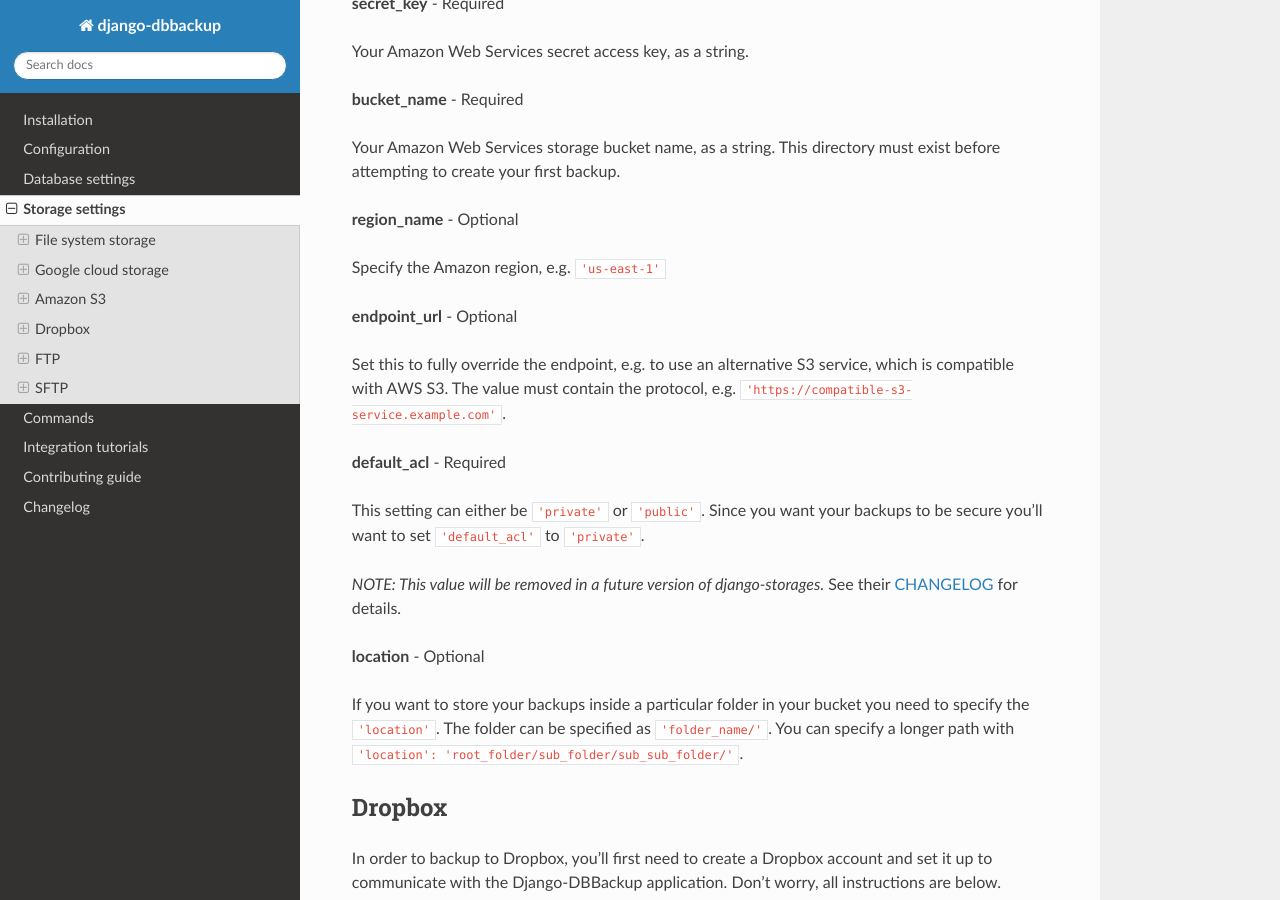
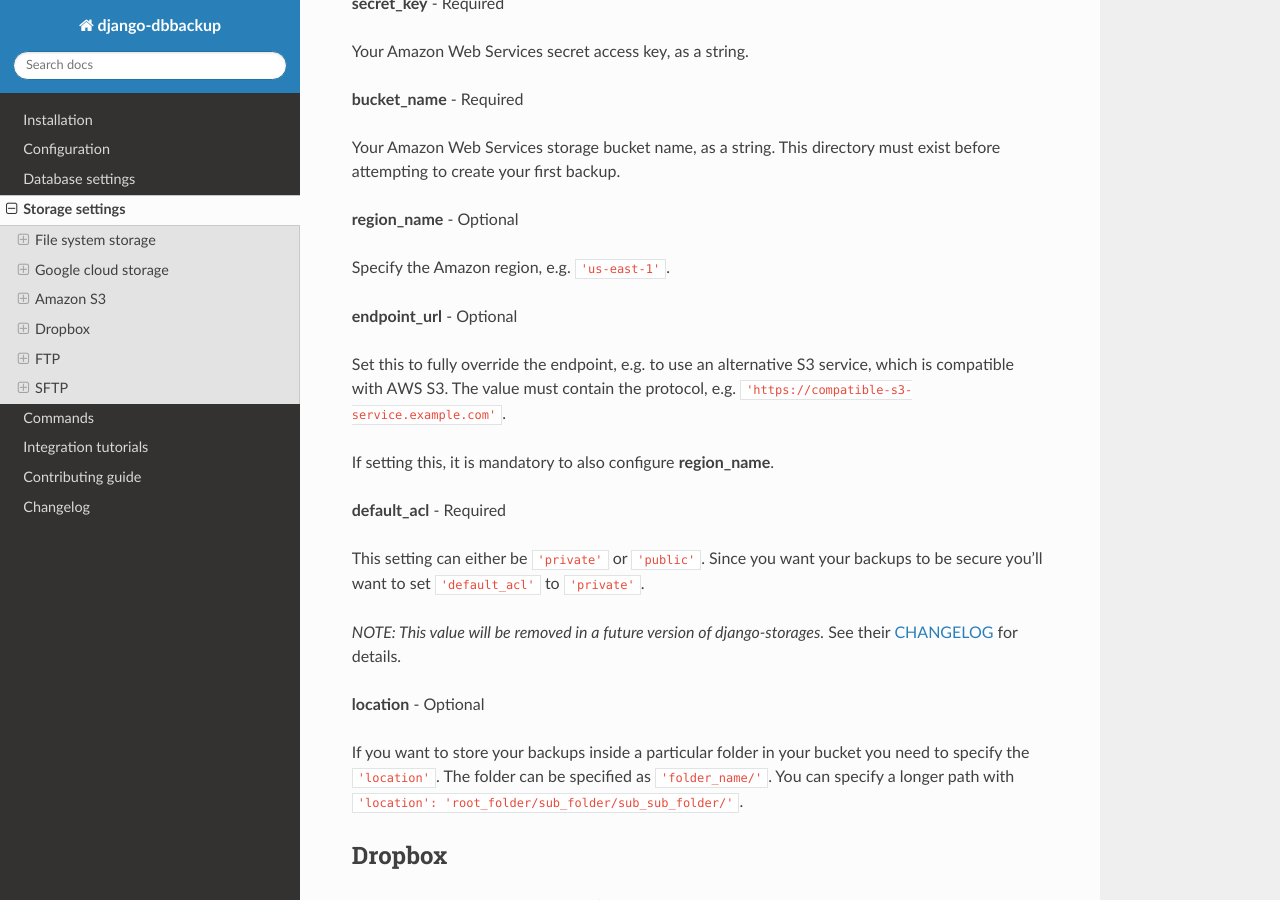
Before and after one commit to jazzband/django-dbbackup, a Sphinx documentation site: the page built from docs/storage.rst, in a window 1280 px wide and 900 px high, scrolled down 3411 px. Built offline with Sphinx 7.4.7 and the Read the Docs theme 3.1.0, drawn with Linux system fonts in a browser that asks for light colours; the version number could not be read and is left out.

Commit message:
Add note that `region_name` is required when using `endpoint_url` (#587)

```diff
--- a/docs/storage.rst
+++ b/docs/storage.rst
@@ -178,13 +178,15 @@
 
 **region_name** - Optional
 
-Specify the Amazon region, e.g. ``'us-east-1'``
+Specify the Amazon region, e.g. ``'us-east-1'``.
 
 **endpoint_url** - Optional
 
 Set this to fully override the endpoint, e.g. to use an alternative S3 service,
 which is compatible with AWS S3.  The value must contain the protocol, e.g.
 ``'https://compatible-s3-service.example.com'``.
+
+If setting this, it is mandatory to also configure **region_name**.
 
 **default_acl** - Required
 
```
